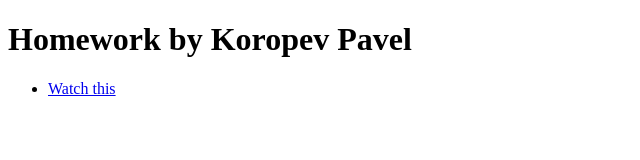
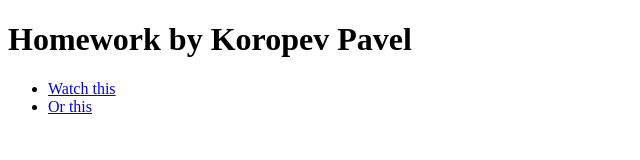
Before and after one commit to CJuraislit/Homework3.1, a plain HTML site: page index.html in a window 1280 px wide. Shown: the full height of the page, 0-640 px from the left. Drawn offline with Linux system fonts and the light colour scheme.

Commit message:
Add twitch link

```diff
--- a/index.html
+++ b/index.html
@@ -12,6 +12,7 @@
     <main>
         <ul>
             <li><a href="http://youtube.com">Watch this</a></li>
+            <li><a href="http://twitch.tv">Or this</a></li>
         </ul>
     </main>
 </body>
```
